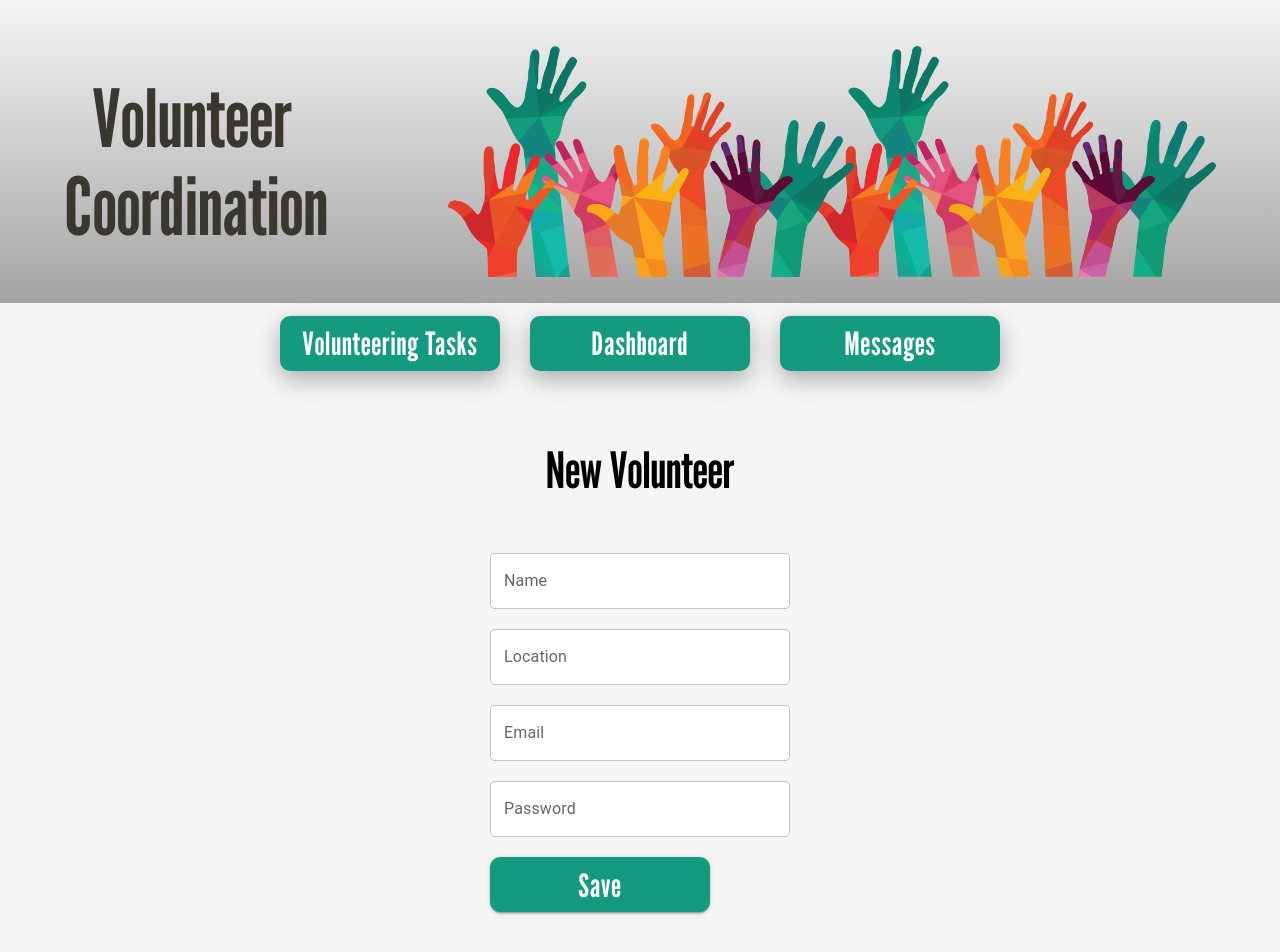
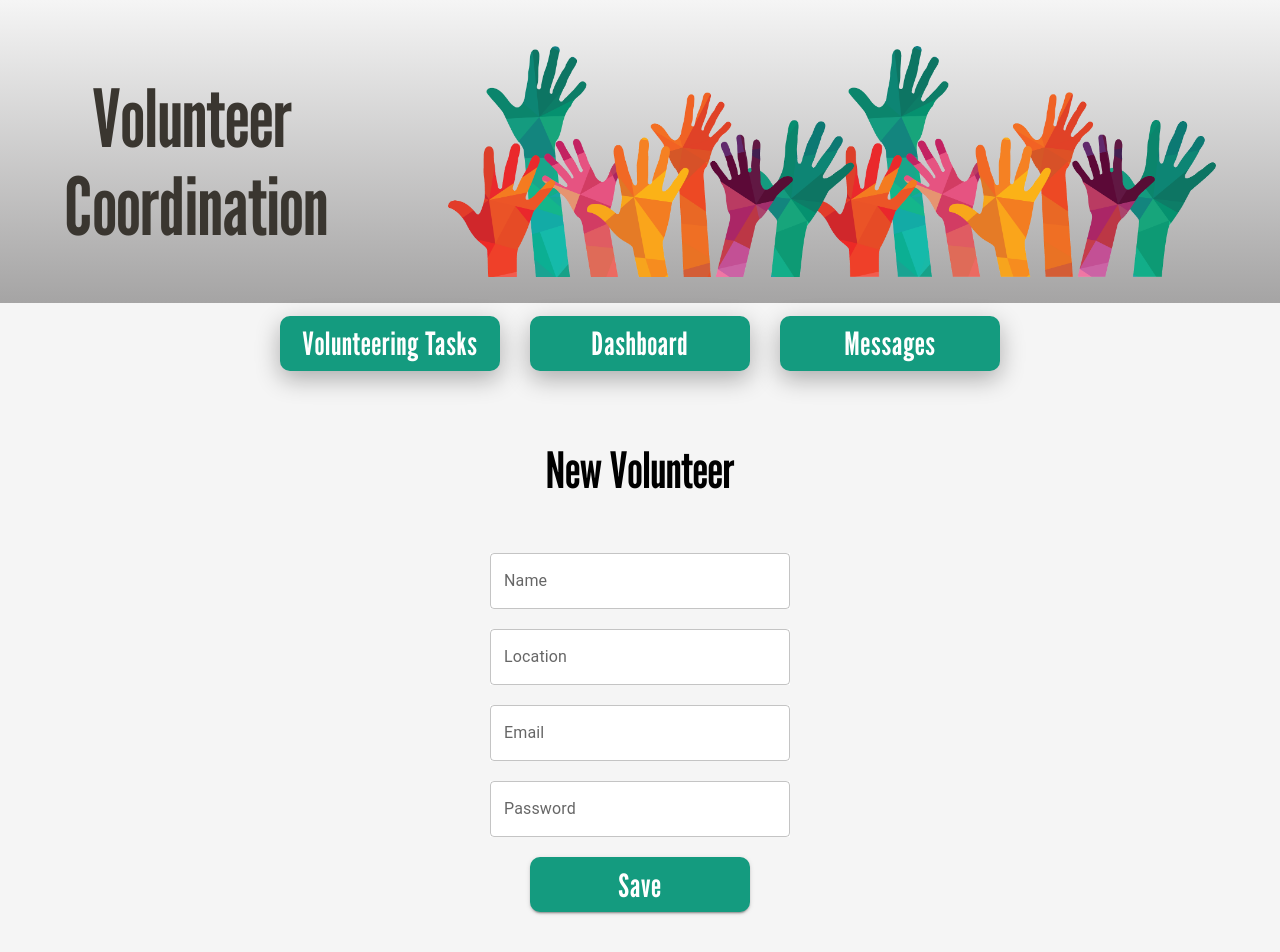
Before and after one commit to eliyasamary/Volunteer-Coordination, a React (Vite) app: page /newItem in a window 1280 px wide. Shown: the top 952 px of the page. Built offline with nearby package versions, Linux system fonts and the light colour scheme.

Commit message:
adding style

```diff
--- a/src/style/styles.css
+++ b/src/style/styles.css
@@ -221,3 +221,9 @@
 
   /* color: #000 !important; */
 }
+
+.btn-wrapper {
+  display: flex;
+  justify-content: center;
+  align-items: center;
+}
```
